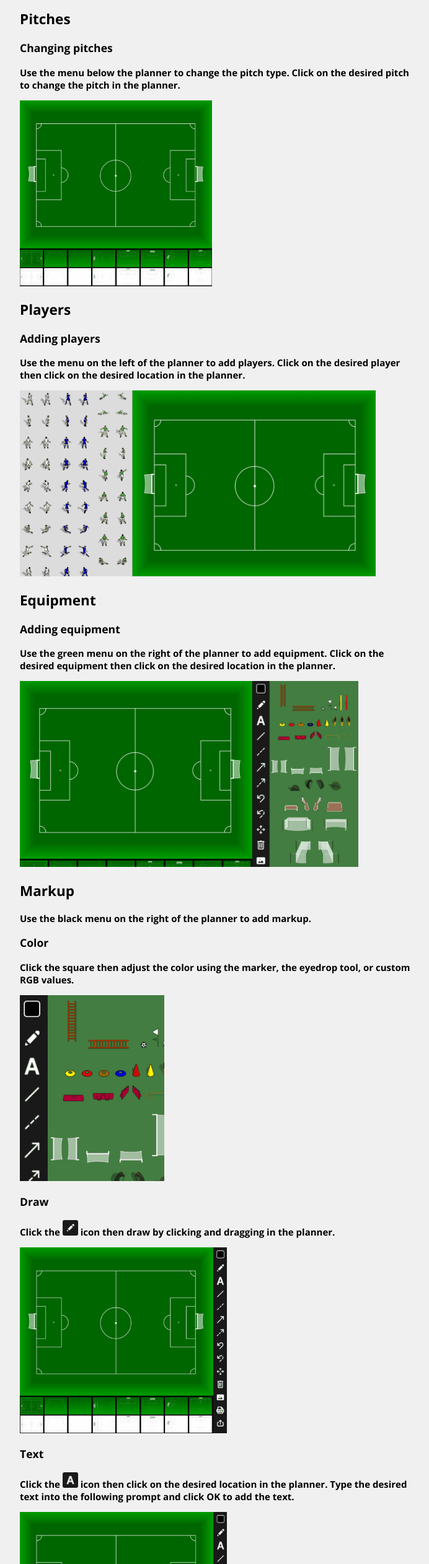
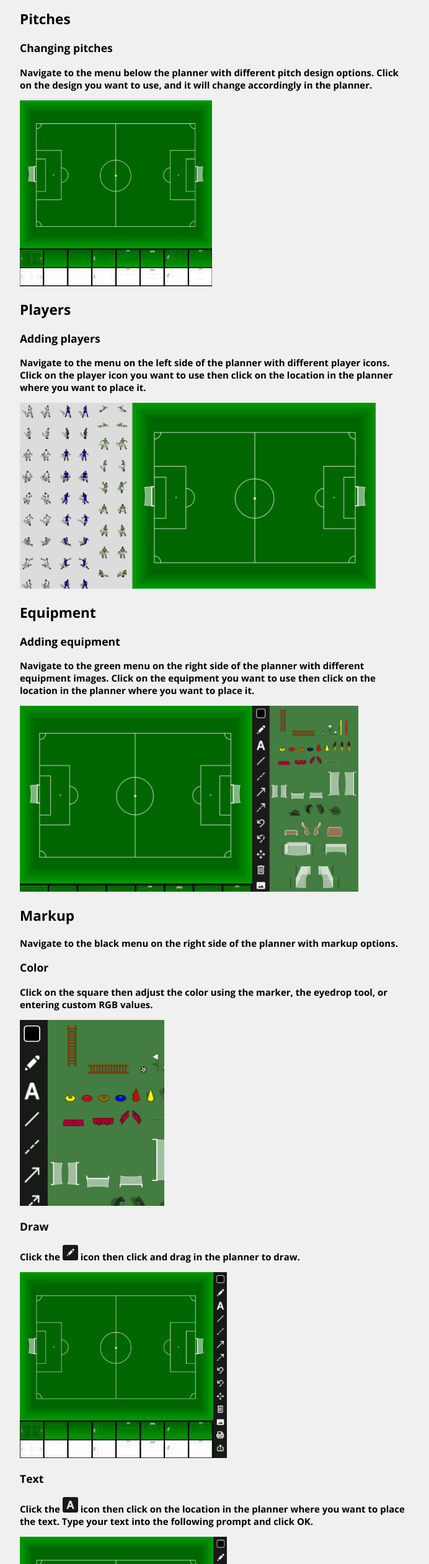
Before and after one commit to danielkshin/Hankel, a plain HTML site: page help/index.html in a window 1280 px wide. Shown: the part 276-2800 px from the top of the page at 62% size, without its empty margins (292-984 px from the left). Drawn offline with nearby package versions, Linux system fonts and the light colour scheme.

Commit message:
Update help page content

```diff
--- a/help/index.html
+++ b/help/index.html
@@ -32,32 +32,33 @@
         </ul>
         <h2 id="pitches">Pitches</h2>
         <h3>Changing pitches</h3>
-        <p>Use the menu below the planner to change the pitch type. Click on the desired pitch to change the pitch in
-            the planner.
+        <p>Navigate to the menu below the planner with different pitch design options. Click on the design you want to
+            use, and it will change accordingly in the planner.
         </p>
         <img src="assets/pitches.gif" height="300px">
         <h2 id="players">Players</h2>
         <h3>Adding players</h3>
-        <p>Use the menu on the left of the planner to add players. Click on the desired player then click on the desired
-            location in the planner.</p>
+        <p>Navigate to the menu on the left side of the planner with different player icons. Click on the player icon
+            you want to use then click on the location in the planner where you want to place it.</p>
         <img src="assets/players.gif" height="300px">
         <h2 id="equipment">Equipment</h2>
         <h3>Adding equipment</h3>
-        <p>Use the green menu on the right of the planner to add equipment. Click on the desired equipment then click on
-            the desired location in the planner.</p>
+        <p>Navigate to the green menu on the right side of the planner with different equipment images. Click on the
+            equipment you want to use then click on the location in the planner where you want to place it.</p>
         <img src="assets/equipment.gif" height="300px">
         <h2 id="markup">Markup</h2>
-        <p>Use the black menu on the right of the planner to add markup.</p>
+        <p>Navigate to the black menu on the right side of the planner with markup options.</p>
         <h3>Color</h3>
-        <p>Click the square then adjust the color using the marker, the eyedrop tool, or custom RGB values.</p>
+        <p>Click on the square then adjust the color using the marker, the eyedrop tool, or entering custom RGB values.
+        </p>
         <img src="assets/color.gif" height="300px">
         <h3>Draw</h3>
-        <p>Click the <img src="../assets/tools/draw.png" class="icon"> icon then draw by clicking and dragging in the
-            planner.</p>
+        <p>Click the <img src="../assets/tools/draw.png" class="icon"> icon then click and drag in the planner to
+            draw.</p>
         <img src="assets/draw.gif" height="300px">
         <h3>Text</h3>
-        <p>Click the <img src="../assets/tools/text.png" class="icon"> icon then click on the desired location in the
-            planner. Type the desired text into the following prompt and click OK to add the text.</p>
+        <p>Click the <img src="../assets/tools/text.png" class="icon"> icon then click on the location in the
+            planner where you want to place the text. Type your text into the following prompt and click OK.</p>
         <img src="assets/text.gif" height="300px">
         <h3>Line / Dashed Line</h3>
         <p>Click the <img src="../assets/tools/line.png" class="icon"> or <img src="../assets/tools/dashedLine.png"
@@ -78,27 +79,29 @@
             manually, hold the SHIFT key down while dragging the mouse.</p>
         <img src="assets/curvedArrow.gif" height="300px">
         <h2 id="tools">Tools</h2>
-        <p>Use the black menu on the right of the planner to use tools.</p>
+        <p>Navigate to the black menu on the right side of the planner with tools.</p>
         <h3>Move</h3>
-        <p>Click the <img src="../assets/tools/move.png" class="icon"> icon then click and drag the desired object
-            (text, players, equipment) to move it.</p>
+        <p>Click the <img src="../assets/tools/move.png" class="icon"> icon then click and drag the object (text,
+            players, equipment) you want to move in the planner.</p>
         <img src="assets/move.gif" height="300px">
         <h3>Delete</h3>
-        <p>Click the <img src="../assets/tools/delete.png" class="icon"> icon then click the desired object to remove
-            it from the planner. To delete multiple objects at once, click and drag the mouse over desired objects.</p>
+        <p>Click the <img src="../assets/tools/delete.png" class="icon"> icon then click the object you want to remove
+            from the planner. To delete multiple objects at once, click and drag the mouse over the objects you want to
+            remove.</p>
         <img src="assets/delete.gif" height="300px">
         <h3>Save as Image</h3>
         <p>Click the <img src="../assets/tools/download.png" class="icon"> icon then name the image and click save or OK
             to save the plan as an image.</p>
-        <h3>Save as JSON (experimental)</h3>
+        <h3>Save as JSON</h3>
         <p>Click the <img src="../assets/tools/downloadJSON.png" class="icon"> icon then name the JSON and click save
             or OK to save the plan as a JSON.</p>
-        <h3>Load JSON (experimental)</h3>
+        <h3>Load JSON</h3>
         <p>Click the <img src="../assets/tools/uploadJSON.png" class="icon"> icon then select the JSON file and click
             Open to load the planner from the JSON file.
         <h2 id="notes">Notes</h2>
-        <p>Use the text area below the planner to add notes to the plan. Click the text box then type notes. Use the
-            check box below the text box to select whether to include the notes when saving the plan as an image.</p>
+        <p>Navigate to the text area below the planner to add notes to the plan. Click on the text box then type your
+            notes. Use the check box below to indicate whether to include the notes when saving the plan as an image.
+        </p>
     </div>
     <div class="break"></div>
     <footer>
```
